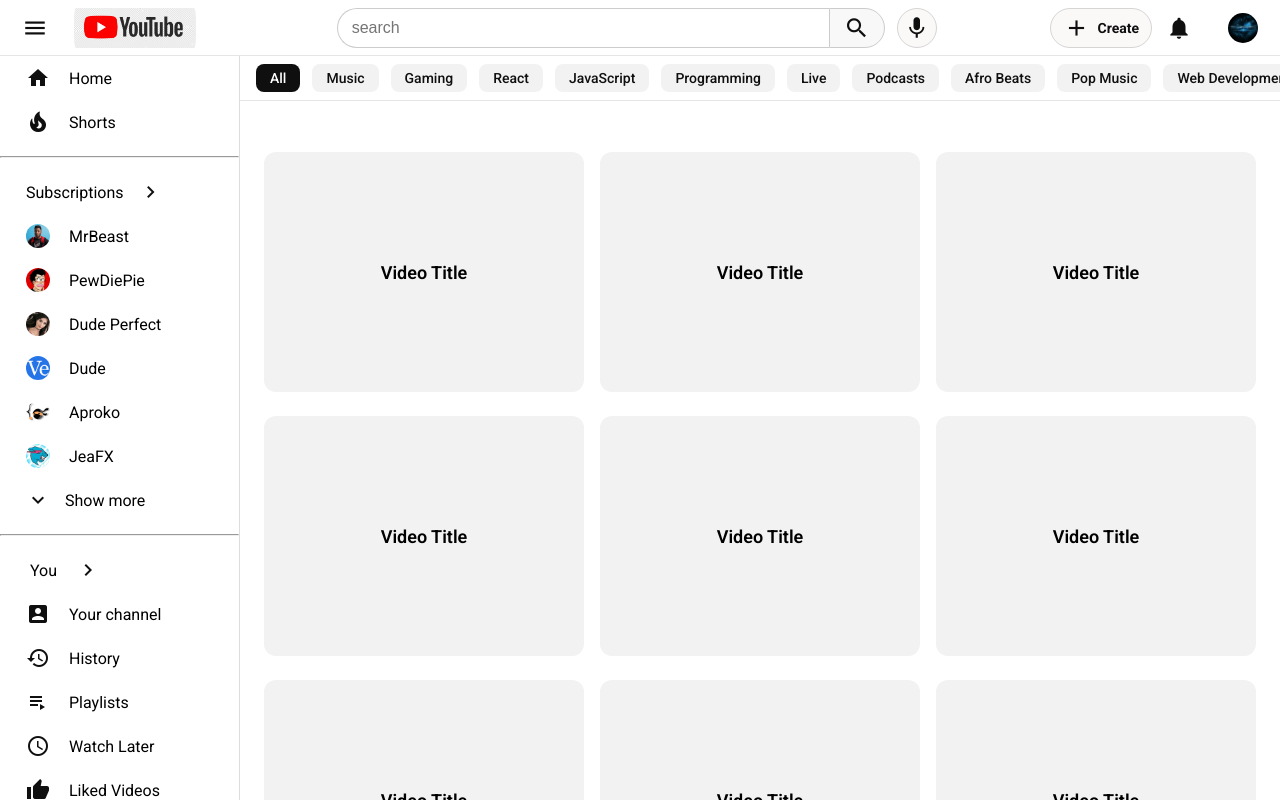
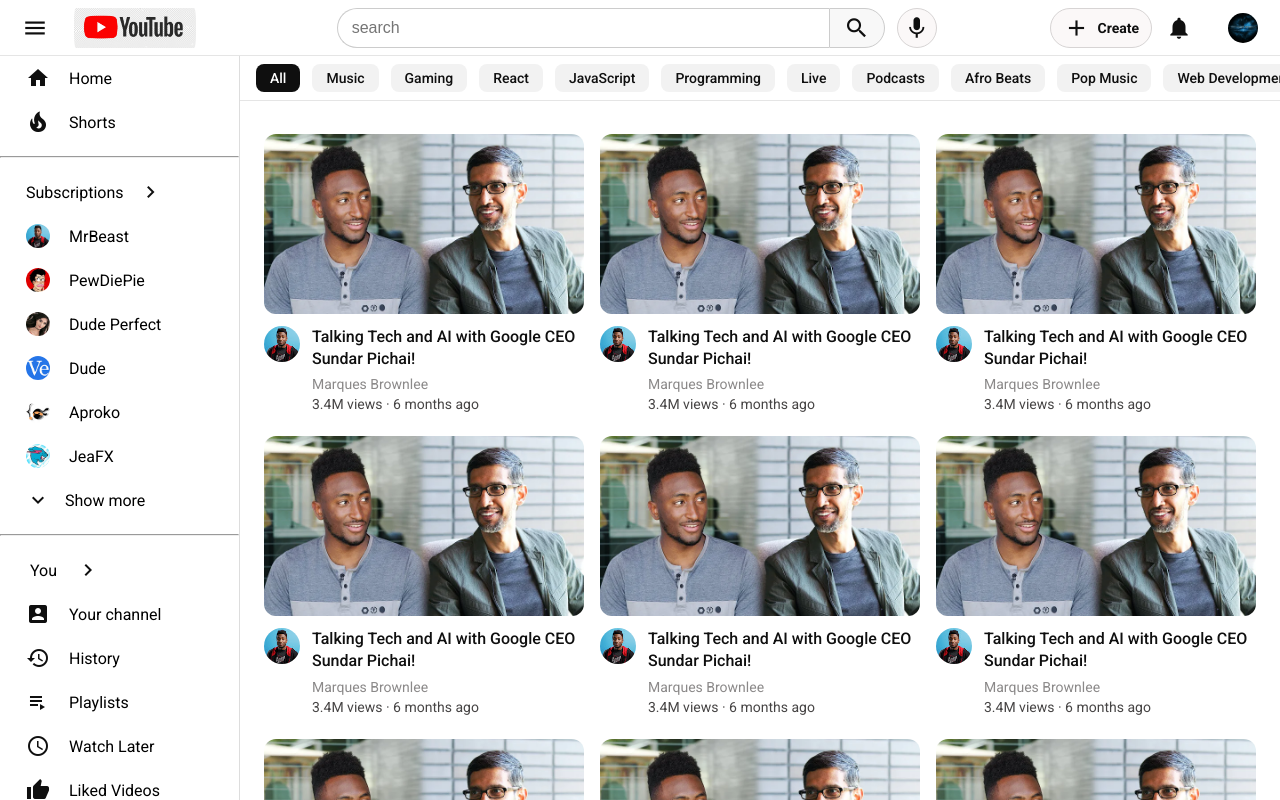
Before and after one commit to DannieBest/Youtube-clone-react, a React (Vite) app: page / in a window 1280 px wide. Shown: the top 800 px of the page. Built offline with nearby package versions, Linux system fonts and the light colour scheme.

Commit message:
feat: styled my video grid using css

```diff
--- a/src/components/UI/VideoCard/VideoCard.css
+++ b/src/components/UI/VideoCard/VideoCard.css
@@ -1,15 +1,94 @@
+/* ==========================================
+   VIDEO CARD
+========================================== */
+
 .video-card {
+  display: flex;
+  flex-direction: column;
+
   width: 100%;
-  aspect-ratio: 16 / 12;
 
-  display: flex;
-  justify-content: center;
-  align-items: center;
+  cursor: pointer;
+}
+
+.video-card:hover {
+  background: var(--hover);
+}
+
+/* ==========================================
+   THUMBNAIL
+========================================== */
+
+.video-card__thumbnail {
+  position: relative;
+
+  width: 100%;
 
   border-radius: 12px;
 
-  background-color: #f2f2f2;
+  overflow: hidden;
+}
 
-  font-size: 18px;
-  font-weight: 600;
+.video-card:hover .video-card__thumbnail img {
+  transform: scale(1.03);
 }
+
+/* ==========================================
+   VIDEO DETAILS
+========================================== */
+
+.video-card__details {
+  display: flex;
+
+  gap: 12px;
+
+  margin-top: 12px;
+}
+
+.video-card__channel img {
+  width: 36px;
+  height: 36px;
+
+  border-radius: 50%;
+
+  object-fit: cover;
+
+  flex-shrink: 0;
+}
+
+.video-card__info {
+  flex: 1;
+
+  display: flex;
+  flex-direction: column;
+}
+
+.video-card__title {
+  font-size: 16px;
+  font-weight: 500;
+  line-height: 1.4;
+
+  color: #0f0f0f;
+
+  display: -webkit-box;
+  -webkit-line-clamp: 2;
+  -webkit-box-orient: vertical;
+
+  overflow: hidden;
+}
+
+.video-card__channel-name {
+  margin-top: 6px;
+
+  font-size: 14px;
+
+  color: #8b8989;
+}
+
+.video-card__stats {
+  margin-top: 4px;
+
+  font-size: 14px;
+
+  color: #464444;
+}
--- a/src/components/UI/VideoCard/VideoCard.jsx
+++ b/src/components/UI/VideoCard/VideoCard.jsx
@@ -1,9 +1,37 @@
 import './VideoCard.css';
+import profile_1 from '../../../assets/thumbnails/thumbnail-1.webp';
+import channel_1 from '../../../assets/channel-images/channel-1.jpeg';
 
 function VideoCard() {
   return (
     <article className="video-card">
-      <p>Video Title</p>
+      <div className="video-card__thumbnail">
+        <img
+          src={profile_1}
+          alt="Video thumbnail"
+          loading='lazy'
+        />
+      </div>
+      <div className="video-card__details">
+        <div className="video-card__channel">
+          <img
+            src={channel_1}
+            alt="channel avatar"
+            loading='lazy'
+          />
+        </div>
+        <div className="video-card__info">
+          <h3 className="video-card__title">
+            Talking Tech and AI with Google CEO Sundar Pichai!
+          </h3>
+          <p className="video-card__channel-name">
+            Marques Brownlee
+          </p>
+          <p className="video-card__stats">
+            3.4M views &#183; 6 months ago
+          </p>
+        </div>
+      </div>
     </article>
   );
 }
--- a/src/components/UI/VideoGrid/VideoGrid.css
+++ b/src/components/UI/VideoGrid/VideoGrid.css
@@ -5,5 +5,5 @@
 
   gap: 24px 16px;
 
-  padding: 24px;
+  padding: 6px 24px;
 }
```
